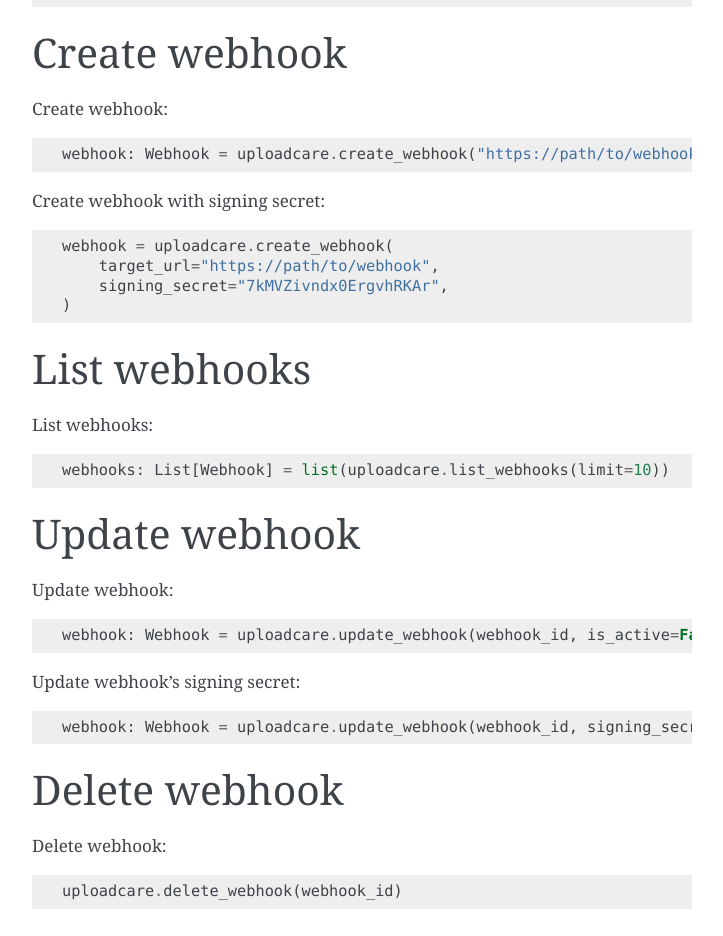
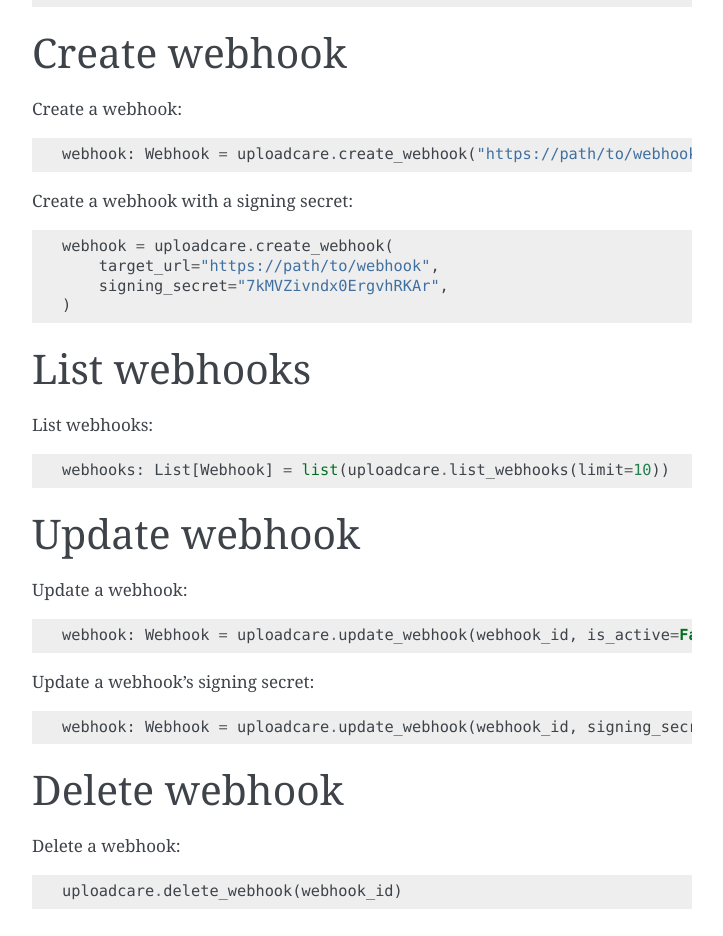
Before and after one commit to uploadcare/pyuploadcare, a Sphinx documentation site: the page built from docs/api/core_usage.rst, in a window 1280 px wide and 1400 px high, scrolled down 4911 px. Shown: the part 163-1099 px from the top of the window, without its empty margins (388-1111 px from the left). Built offline with Sphinx 7.4.7, drawn with Linux system fonts in a browser that asks for light colours.

Commit message:
review fixes

```diff
--- a/docs/api/core_usage.rst
+++ b/docs/api/core_usage.rst
@@ -228,11 +228,11 @@
 Create webhook
 ^^^^^^^^^^^^^^
 
-Create webhook::
+Create a webhook::
 
     webhook: Webhook = uploadcare.create_webhook("https://path/to/webhook")
 
-Create webhook with signing secret::
+Create a webhook with a signing secret::
 
     webhook = uploadcare.create_webhook(
         target_url="https://path/to/webhook",
@@ -249,18 +249,18 @@
 Update webhook
 ^^^^^^^^^^^^^^
 
-Update webhook::
+Update a webhook::
 
     webhook: Webhook = uploadcare.update_webhook(webhook_id, is_active=False)
 
-Update webhook's signing secret::
+Update a webhook's signing secret::
 
     webhook: Webhook = uploadcare.update_webhook(webhook_id, signing_secret="7kMVZivndx0ErgvhRKAr")
 
 Delete webhook
 ^^^^^^^^^^^^^^
 
-Delete webhook::
+Delete a webhook::
 
     uploadcare.delete_webhook(webhook_id)
 
```
Also changed, not shown: README.rst (+6 -6 lines).
